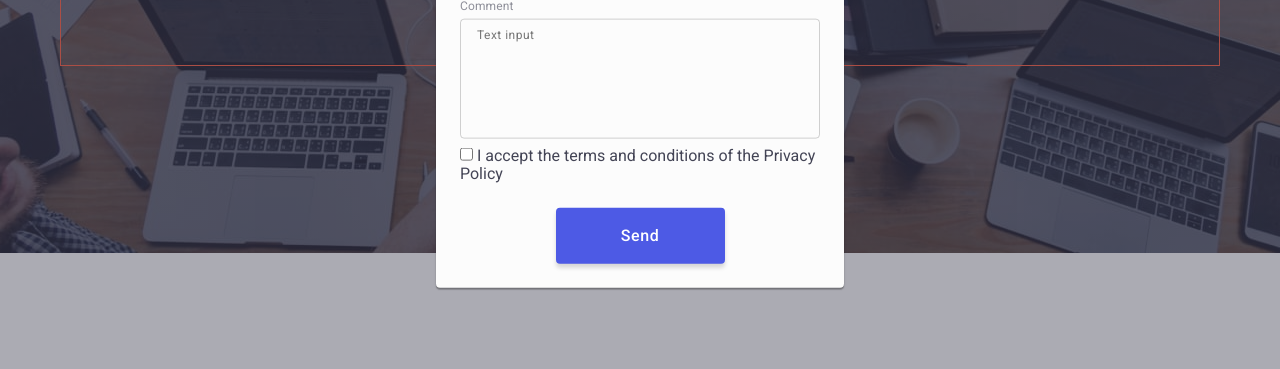
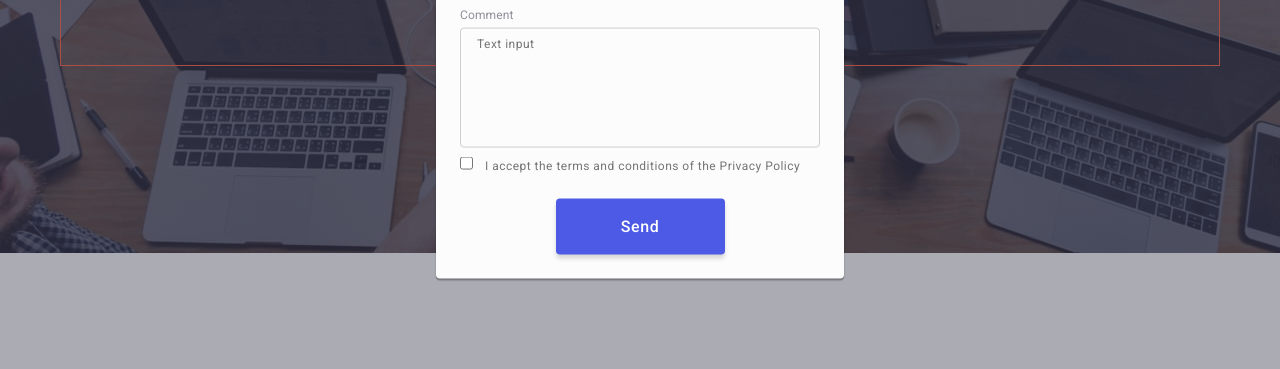
Before and after one commit to AlexandrOAV/goit-markup-hw-06, a plain HTML site: page index.html in a window 1280 px wide. Both pictures are taken after a click on the button "Order Service". Shown: the part 420-789 px from the top of the page. Drawn offline with nearby package versions, Linux system fonts and the light colour scheme.

Commit message:
hw-06-2202-2100

```diff
--- a/css/styles.css
+++ b/css/styles.css
@@ -700,6 +700,14 @@ transform:translateY(0);
     letter-spacing: 0.01em;
     color:var(--color-text-label);
 }
+.label-checkbox{
+font-weight: 400;
+font-size: 12px;
+line-height: 1.33;
+letter-spacing: 0.04em;
+color: #757575;
+margin-left: 8px;
+}
 .modal-message{
   width: 100%;
   height: 120px;
--- a/index.html
+++ b/index.html
@@ -500,9 +500,15 @@
               placeholder="Text input"
             ></textarea>
             <div class="icon-block">
-              <input type="checkbox"
-              class="input-checkbox" name="politoco" id="politico">
-              <label for="politico" class="label-checkbox">I accept the terms and conditions of the Privacy Policy</label>
+              <input
+                type="checkbox"
+                class="input-checkbox"
+                name="politoco"
+                id="politico"
+              />
+              <label for="politico" class="label-checkbox"
+                >I accept the terms and conditions of the Privacy Policy</label
+              >
             </div>
           </div>
           <button type="submit" class="modal-button">Send</button>
```
